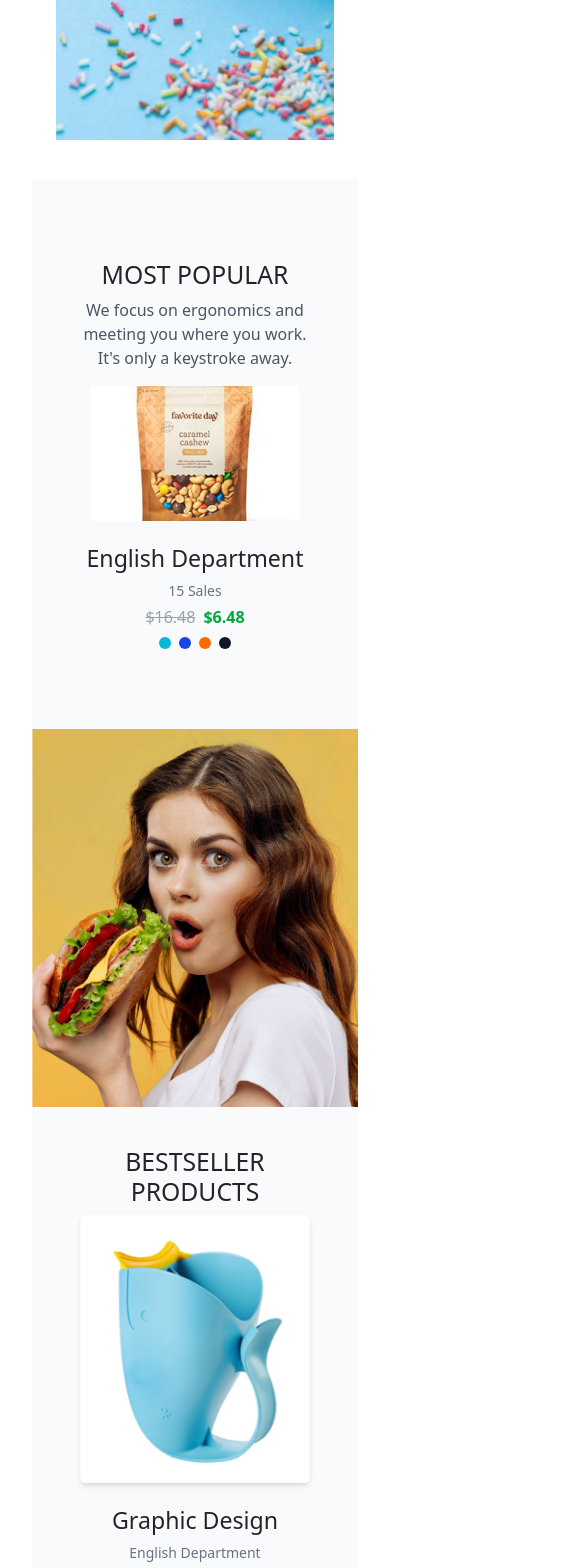
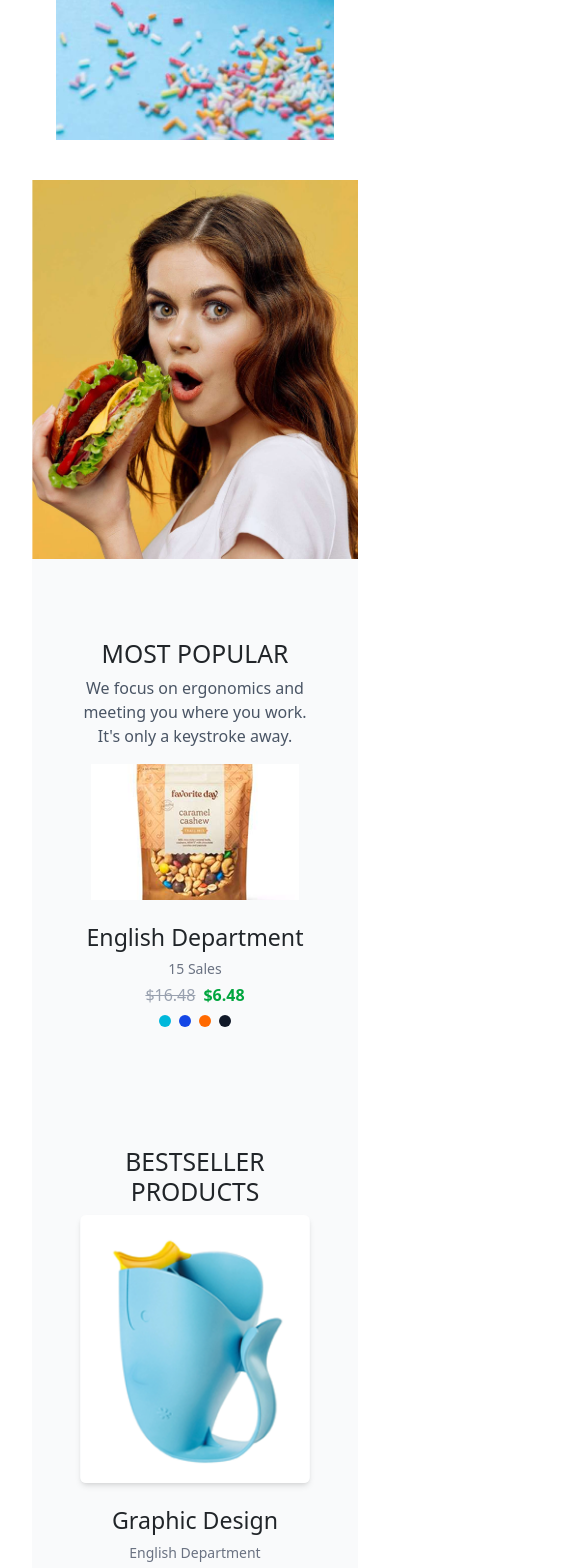
Before and after one commit to Bora-Erk/marka, a React (Vite) app: page / in a window 390 px wide. Shown: the part 7788-9356 px from the top of the page, 585 px wide, since content can reach past the window. Built offline with nearby package versions, Linux system fonts and the light colour scheme.

Commit message:
footer mobile

```diff
--- a/src/components/Brands.jsx
+++ b/src/components/Brands.jsx
@@ -11,7 +11,7 @@ const Brands = () => {
   ];
 
   return (
-    <div className="flex justify-center gap-20 py-8 bg-gray-100">
+    <div className="flex flex-col md:flex-row justify-center items-center gap-10 md:gap-20 py-8 bg-gray-100">
       {logos.map((logo, index) => (
         <img
           key={index}
--- a/src/components/Footer.jsx
+++ b/src/components/Footer.jsx
@@ -21,7 +21,7 @@ const Footer = () => {
       </div>
 
 
-      <div className="max-w-6xl mx-auto grid grid-cols-2 md:grid-cols-5 text-sm mb-16">
+      <div className="max-w-6xl mx-auto grid grid-cols-1 md:grid-cols-5 text-sm mb-16">
         <div>
           <h5 className="font-bold mb-4 ml-7">Company Info</h5>
           <ul className="space-y-2 text-gray-300">
@@ -75,9 +75,9 @@ const Footer = () => {
       </div>
 
 
-      <div className="pt-6 max-w-6xl mx-auto flex flex-col md:flex-row justify-between items-center text-sm text-gray-400">
+      <div className="pt-6 max-w-6xl mx-auto flex flex-col justify-center items-center text-sm text-gray-400 space-y-4">
         <p>Made With Love By Finland All Right Reserved</p>
-        <div className="flex space-x-4 mt-4 md:mt-0 text-blue-400">
+        <div className="flex space-x-4 text-blue-400">
           <Facebook size={20} className="cursor-pointer hover:text-blue-500" />
           <Twitter size={20} className="cursor-pointer hover:text-blue-500" />
           <Instagram size={20} className="cursor-pointer hover:text-blue-500" />
--- a/src/components/Popular.jsx
+++ b/src/components/Popular.jsx
@@ -2,8 +2,18 @@ import React from "react";
 
 const Popular = () => {
   return (
-    <div className="flex flex-col lg:flex-row w-full min-h-screen">
+    <div className="flex flex-col lg:flex-row-reverse w-full min-h-screen">
 
+      {/* Sağ Panel - Büyük Görsel (mobilde üstte olacak) */}
+      <div className="lg:w-1/2 w-full h-full">
+        <img
+          src="src/assets/most-popular-girl.png"
+          alt="Girl holding burger"
+          className="w-full h-full object-cover"
+        />
+      </div>
+
+      {/* Sol Panel - Ürün Kartı */}
       <div className="lg:w-1/2 w-full bg-gray-50 flex flex-col items-center justify-center px-10 py-20 text-center">
         <h2 className="text-2xl font-bold text-gray-900 mb-2">MOST POPULAR</h2>
         <p className="text-gray-600 mb-6 max-w-sm">
@@ -27,15 +37,6 @@ const Popular = () => {
           <span className="w-3 h-3 rounded-full bg-gray-900"></span>
         </div>
       </div>
-
-
-      <div className="lg:w-1/2 w-full h-full">
-        <img
-          src="src/assets/most-popular-girl.png"
-          alt="Girl holding burger"
-          className="w-full h-full object-cover"
-        />
-      </div>
     </div>
   );
 };
```
